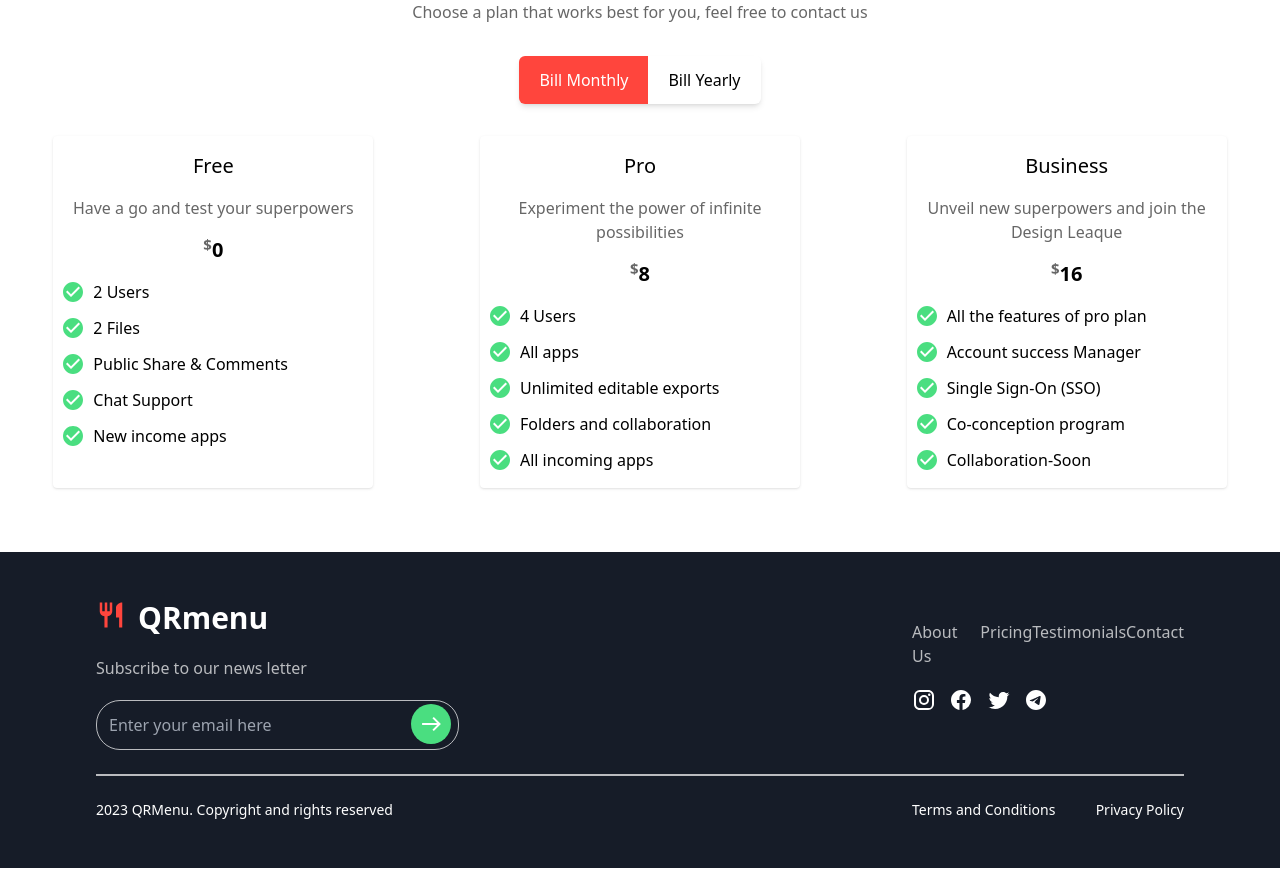
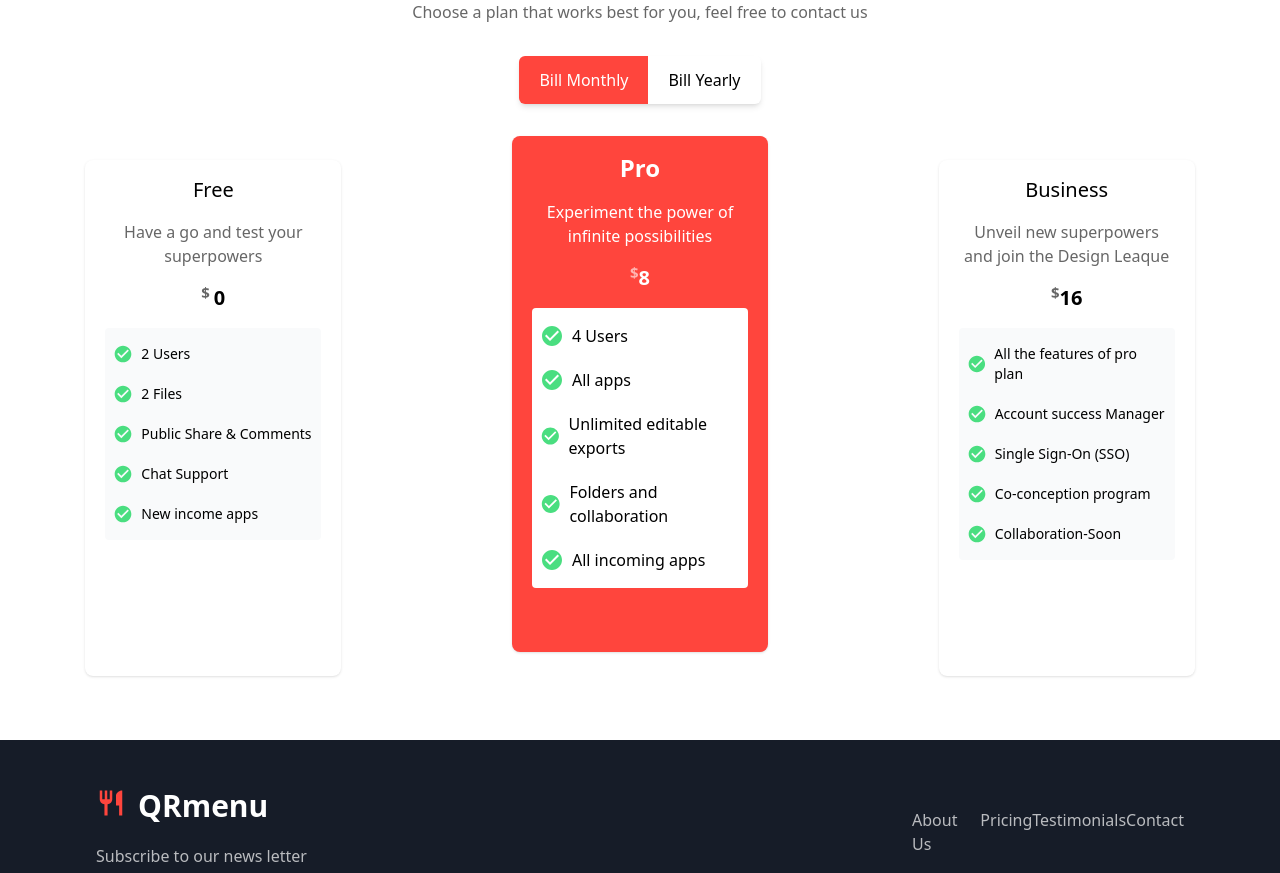
Before and after one commit to primeKal/mms_project, a Vue app in the folder mms_frontend/: page / in a window 1280 px wide. Shown: the part 1600-2473 px from the top of the page. Built offline with nearby package versions, Linux system fonts and the light colour scheme.

Commit message:
css adjustment

```diff
--- a/mms_frontend/src/views/publicPage/PricingSection.vue
+++ b/mms_frontend/src/views/publicPage/PricingSection.vue
@@ -2,7 +2,7 @@
     <section class="py-16">
         <p class="text-center font-medium text-4xl">Choose A Plan<br/> That’s Right For You</p>
         <p class="mt-8 text-center text-black/60">Choose a plan that works best for you, feel free to contact us</p>
-        <div class="my-8  flex justify-center items-center ">
+        <div class="mt-8  flex justify-center items-center ">
             <div class="flex shadow-md rounded-md overflow-hidden">
                 <button
                     @click="billPlan=0"
@@ -21,39 +21,39 @@
             </div>
 
         </div>
-        <div class="flex justify-around">
-            <div :class="[selectedPlan == 1 ? 'pb-12 translate-y-10 bg-primary': 'pb-4 translate-y-0 bg-white']"  class="w-1/4 py-4 px-2 shadow rounded">
+        <div class="mt-14 flex justify-around">
+            <div class="w-1/5 py-4 px-5 shadow rounded-lg pb-4 bg-white">
                 <p class="text-xl text-center">Free</p>
                 <p class="my-4 text-black/60 text-center">Have a go and test your superpowers</p>
-                <p class="text-center text-xl font-semibold"><sup class="text-black/60">$</sup>0</p>
-                <div :class="[selectedPlan == 1 ? 'bg-white': 'bg-late-50']" class="mt-4 flex flex-col space-y-3">
+                <p class="text-center text-xl font-semibold"><sup class="text-black/60">$ </sup>0</p>
+                <div class="mt-4 py-4 px-2  flex flex-col space-y-5 bg-gray-50 rounded text-sm">
                     <div class="flex items-center">
-                        <svg class="mr-2 text-green-400" xmlns="http://www.w3.org/2000/svg" width="24" height="24" viewBox="0 0 24 24"><path fill="currentColor" d="M12 2C6.5 2 2 6.5 2 12s4.5 10 10 10s10-4.5 10-10S17.5 2 12 2m-2 15l-5-5l1.41-1.41L10 14.17l7.59-7.59L19 8l-9 9Z"/></svg>
+                        <svg class="mr-2 text-green-400" xmlns="http://www.w3.org/2000/svg" width="20" height="20" viewBox="0 0 24 24"><path fill="currentColor" d="M12 2C6.5 2 2 6.5 2 12s4.5 10 10 10s10-4.5 10-10S17.5 2 12 2m-2 15l-5-5l1.41-1.41L10 14.17l7.59-7.59L19 8l-9 9Z"/></svg>
                         2 Users
                     </div>
                     <div class="flex items-center">
-                        <svg class="mr-2 text-green-400" xmlns="http://www.w3.org/2000/svg" width="24" height="24" viewBox="0 0 24 24"><path fill="currentColor" d="M12 2C6.5 2 2 6.5 2 12s4.5 10 10 10s10-4.5 10-10S17.5 2 12 2m-2 15l-5-5l1.41-1.41L10 14.17l7.59-7.59L19 8l-9 9Z"/></svg>
+                        <svg class="mr-2 text-green-400" xmlns="http://www.w3.org/2000/svg" width="20" height="20" viewBox="0 0 24 24"><path fill="currentColor" d="M12 2C6.5 2 2 6.5 2 12s4.5 10 10 10s10-4.5 10-10S17.5 2 12 2m-2 15l-5-5l1.41-1.41L10 14.17l7.59-7.59L19 8l-9 9Z"/></svg>
                         2 Files
                     </div>
                     <div class="flex items-center">
-                        <svg class="mr-2 text-green-400" xmlns="http://www.w3.org/2000/svg" width="24" height="24" viewBox="0 0 24 24"><path fill="currentColor" d="M12 2C6.5 2 2 6.5 2 12s4.5 10 10 10s10-4.5 10-10S17.5 2 12 2m-2 15l-5-5l1.41-1.41L10 14.17l7.59-7.59L19 8l-9 9Z"/></svg>
+                        <svg class="mr-2 text-green-400" xmlns="http://www.w3.org/2000/svg" width="20" height="20" viewBox="0 0 24 24"><path fill="currentColor" d="M12 2C6.5 2 2 6.5 2 12s4.5 10 10 10s10-4.5 10-10S17.5 2 12 2m-2 15l-5-5l1.41-1.41L10 14.17l7.59-7.59L19 8l-9 9Z"/></svg>
                         Public Share & Comments
                     </div>
                     <div class="flex items-center">
-                        <svg class="mr-2 text-green-400" xmlns="http://www.w3.org/2000/svg" width="24" height="24" viewBox="0 0 24 24"><path fill="currentColor" d="M12 2C6.5 2 2 6.5 2 12s4.5 10 10 10s10-4.5 10-10S17.5 2 12 2m-2 15l-5-5l1.41-1.41L10 14.17l7.59-7.59L19 8l-9 9Z"/></svg>
+                        <svg class="mr-2 text-green-400" xmlns="http://www.w3.org/2000/svg" width="20" height="20" viewBox="0 0 24 24"><path fill="currentColor" d="M12 2C6.5 2 2 6.5 2 12s4.5 10 10 10s10-4.5 10-10S17.5 2 12 2m-2 15l-5-5l1.41-1.41L10 14.17l7.59-7.59L19 8l-9 9Z"/></svg>
                         Chat Support
                     </div>
                     <div class="flex items-center">
-                        <svg class="mr-2 text-green-400" xmlns="http://www.w3.org/2000/svg" width="24" height="24" viewBox="0 0 24 24"><path fill="currentColor" d="M12 2C6.5 2 2 6.5 2 12s4.5 10 10 10s10-4.5 10-10S17.5 2 12 2m-2 15l-5-5l1.41-1.41L10 14.17l7.59-7.59L19 8l-9 9Z"/></svg>
+                        <svg class="mr-2 text-green-400" xmlns="http://www.w3.org/2000/svg" width="20" height="20" viewBox="0 0 24 24"><path fill="currentColor" d="M12 2C6.5 2 2 6.5 2 12s4.5 10 10 10s10-4.5 10-10S17.5 2 12 2m-2 15l-5-5l1.41-1.41L10 14.17l7.59-7.59L19 8l-9 9Z"/></svg>
                         New income apps
                     </div>
                 </div>
             </div>
-            <div :class="[selectedPlan == 2 ? 'pb-12 translate-y-10 bg-primary': 'pb-4 translate-y-0 bg-white']"  class="w-1/4 py-4 px-2 shadow rounded">
-                <p class="text-xl text-center">Pro</p>
-                <p class="my-4 text-black/60 text-center">Experiment the power of infinite possibilities</p>
-                <p class="text-center text-xl font-semibold"><sup class="text-black/60">$</sup>8</p>
-                <div :class="[selectedPlan == 2 ? 'bg-white': 'bg-late-50']" class="mt-4 flex flex-col space-y-3">
+            <div class="w-1/5 py-4 px-5 shadow rounded-lg pb-16 -translate-y-6 bg-primary text-white">
+                <p class="text-2xl text-center font-semibold">Pro</p>
+                <p class="my-4 text-center">Experiment the power of infinite possibilities</p>
+                <p class="text-center text-xl font-semibold"><sup class="text-white/60">$</sup>8</p>
+                <div class="mt-4 py-4 px-2  flex flex-col space-y-5 bg-white text-black rounded">
                     <div class="flex items-center">
                         <svg class="mr-2 text-green-400" xmlns="http://www.w3.org/2000/svg" width="24" height="24" viewBox="0 0 24 24"><path fill="currentColor" d="M12 2C6.5 2 2 6.5 2 12s4.5 10 10 10s10-4.5 10-10S17.5 2 12 2m-2 15l-5-5l1.41-1.41L10 14.17l7.59-7.59L19 8l-9 9Z"/></svg>
                         4 Users
@@ -76,29 +76,29 @@
                     </div>
                 </div>
             </div>
-            <div :class="[selectedPlan == 3 ? 'pb-12 translate-y-10 bg-primary': 'pb-4 translate-y-0 bg-white']"  class="w-1/4 py-4 px-2 shadow rounded">
+            <div class="w-1/5 py-4 px-5 shadow rounded-lg pb-4 bg-white">
                 <p class="text-xl text-center">Business</p>
                 <p class="my-4 text-black/60 text-center">Unveil new superpowers and join the Design Leaque</p>
                 <p class="text-center text-xl font-semibold"><sup class="text-black/60">$</sup>16</p>
-                <div :class="[selectedPlan == 3 ? 'bg-white': 'bg-late-50']" class="mt-4 flex flex-col space-y-3">
+                <div class="mt-4 py-4 px-2  flex flex-col space-y-5 bg-gray-50 rounded text-sm">
                     <div class="flex items-center">
-                        <svg class="mr-2 text-green-400" xmlns="http://www.w3.org/2000/svg" width="24" height="24" viewBox="0 0 24 24"><path fill="currentColor" d="M12 2C6.5 2 2 6.5 2 12s4.5 10 10 10s10-4.5 10-10S17.5 2 12 2m-2 15l-5-5l1.41-1.41L10 14.17l7.59-7.59L19 8l-9 9Z"/></svg>
+                        <svg class="mr-2 text-green-400" xmlns="http://www.w3.org/2000/svg" width="20" height="20" viewBox="0 0 24 24"><path fill="currentColor" d="M12 2C6.5 2 2 6.5 2 12s4.5 10 10 10s10-4.5 10-10S17.5 2 12 2m-2 15l-5-5l1.41-1.41L10 14.17l7.59-7.59L19 8l-9 9Z"/></svg>
                         All the features of pro plan
                     </div>
                     <div class="flex items-center">
-                        <svg class="mr-2 text-green-400" xmlns="http://www.w3.org/2000/svg" width="24" height="24" viewBox="0 0 24 24"><path fill="currentColor" d="M12 2C6.5 2 2 6.5 2 12s4.5 10 10 10s10-4.5 10-10S17.5 2 12 2m-2 15l-5-5l1.41-1.41L10 14.17l7.59-7.59L19 8l-9 9Z"/></svg>
+                        <svg class="mr-2 text-green-400" xmlns="http://www.w3.org/2000/svg" width="20" height="20" viewBox="0 0 24 24"><path fill="currentColor" d="M12 2C6.5 2 2 6.5 2 12s4.5 10 10 10s10-4.5 10-10S17.5 2 12 2m-2 15l-5-5l1.41-1.41L10 14.17l7.59-7.59L19 8l-9 9Z"/></svg>
                         Account success Manager
                     </div>
                     <div class="flex items-center">
-                        <svg class="mr-2 text-green-400" xmlns="http://www.w3.org/2000/svg" width="24" height="24" viewBox="0 0 24 24"><path fill="currentColor" d="M12 2C6.5 2 2 6.5 2 12s4.5 10 10 10s10-4.5 10-10S17.5 2 12 2m-2 15l-5-5l1.41-1.41L10 14.17l7.59-7.59L19 8l-9 9Z"/></svg>
+                        <svg class="mr-2 text-green-400" xmlns="http://www.w3.org/2000/svg" width="20" height="20" viewBox="0 0 24 24"><path fill="currentColor" d="M12 2C6.5 2 2 6.5 2 12s4.5 10 10 10s10-4.5 10-10S17.5 2 12 2m-2 15l-5-5l1.41-1.41L10 14.17l7.59-7.59L19 8l-9 9Z"/></svg>
                         Single Sign-On (SSO)
                     </div>
                     <div class="flex items-center">
-                        <svg class="mr-2 text-green-400" xmlns="http://www.w3.org/2000/svg" width="24" height="24" viewBox="0 0 24 24"><path fill="currentColor" d="M12 2C6.5 2 2 6.5 2 12s4.5 10 10 10s10-4.5 10-10S17.5 2 12 2m-2 15l-5-5l1.41-1.41L10 14.17l7.59-7.59L19 8l-9 9Z"/></svg>
+                        <svg class="mr-2 text-green-400" xmlns="http://www.w3.org/2000/svg" width="20" height="20" viewBox="0 0 24 24"><path fill="currentColor" d="M12 2C6.5 2 2 6.5 2 12s4.5 10 10 10s10-4.5 10-10S17.5 2 12 2m-2 15l-5-5l1.41-1.41L10 14.17l7.59-7.59L19 8l-9 9Z"/></svg>
                         Co-conception program
                     </div>
                     <div class="flex items-center">
-                        <svg class="mr-2 text-green-400" xmlns="http://www.w3.org/2000/svg" width="24" height="24" viewBox="0 0 24 24"><path fill="currentColor" d="M12 2C6.5 2 2 6.5 2 12s4.5 10 10 10s10-4.5 10-10S17.5 2 12 2m-2 15l-5-5l1.41-1.41L10 14.17l7.59-7.59L19 8l-9 9Z"/></svg>
+                        <svg class="mr-2 text-green-400" xmlns="http://www.w3.org/2000/svg" width="20" height="20" viewBox="0 0 24 24"><path fill="currentColor" d="M12 2C6.5 2 2 6.5 2 12s4.5 10 10 10s10-4.5 10-10S17.5 2 12 2m-2 15l-5-5l1.41-1.41L10 14.17l7.59-7.59L19 8l-9 9Z"/></svg>
                         Collaboration-Soon
                     </div>
                 </div>
```
